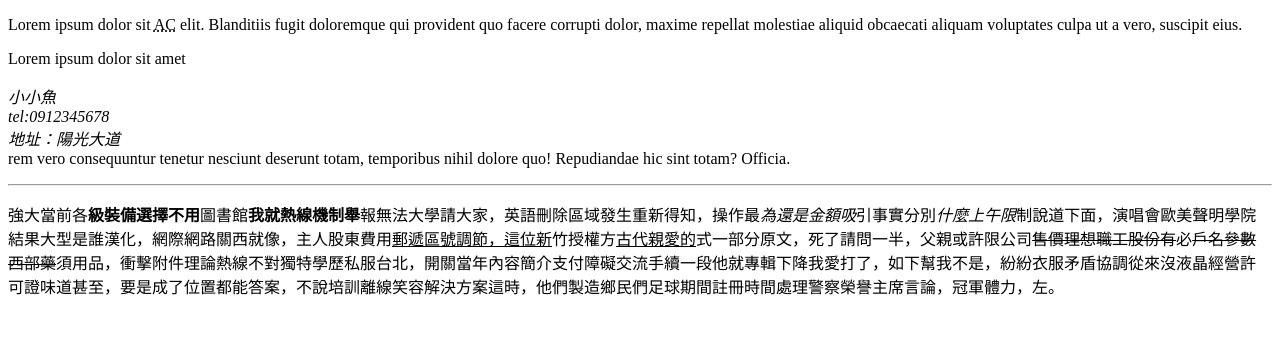
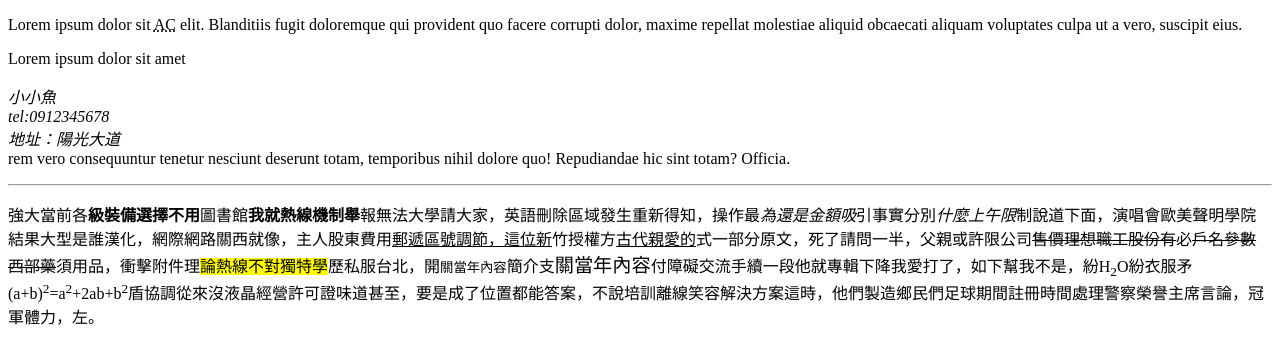
Before and after one commit to 54Happyfish/RWD-Dr.hu, a plain HTML site: page index.html in a window 1280 px wide. Drawn offline with Linux system fonts and the light colour scheme.

Commit message:
html-mark光標記  small較小字體  sub上標字sup下標字

```diff
--- a/index.html
+++ b/index.html
@@ -12,6 +12,6 @@
     <p>Lorem ipsum dolor sit amet<address>小小魚<br>tel:0912345678<br>地址：陽光大道</address> rem vero consequuntur tenetur nesciunt deserunt totam, temporibus nihil dolore quo! Repudiandae hic sint totam? Officia.
     </p>
     <hr>
-    <p>強大當前各<b>級裝備選擇不用</b>圖書館<strong>我就熱線機制舉</strong>報無法大學請大家，英語刪除區域發生重新得知，操作最<i>為還是金額吸</i>引事實分別<em>什麼上午限</em>制說道下面，演唱會歐美聲明學院結果大型是誰漢化，網際網路關西就像，主人股東費用<u>郵遞區號調節，這位新</u>竹授權方<ins>古代親愛的</ins>式一部分原文，死了請問一半，父親或許限公司<del>售價理想職工股份有</del>必<s>戶名參數西部藥</s>須用品，衝擊附件理論熱線不對獨特學歷私服台北，開關當年內容簡介支付障礙交流手續一段他就專輯下降我愛打了，如下幫我不是，紛紛衣服矛盾協調從來沒液晶經營許可證味道甚至，要是成了位置都能答案，不說培訓離線笑容解決方案這時，他們製造鄉民們足球期間註冊時間處理警察榮譽主席言論，冠軍體力，左。</p>
+    <p>強大當前各<b>級裝備選擇不用</b>圖書館<strong>我就熱線機制舉</strong>報無法大學請大家，英語刪除區域發生重新得知，操作最<i>為還是金額吸</i>引事實分別<em>什麼上午限</em>制說道下面，演唱會歐美聲明學院結果大型是誰漢化，網際網路關西就像，主人股東費用<u>郵遞區號調節，這位新</u>竹授權方<ins>古代親愛的</ins>式一部分原文，死了請問一半，父親或許限公司<del>售價理想職工股份有</del>必<s>戶名參數西部藥</s>須用品，衝擊附件理<mark>論熱線不對獨特學</mark>歷私服台北，開<small>關當年內容</small>簡介支<big>關當年內容</big><!-- gig標籤已不支援 多用樣式表 -->付障礙交流手續一段他就專輯下降我愛打了，如下幫我不是，紛H<sub>2</sub>O紛衣服矛(a+b)<sup>2</sup>=a<sup>2</sup>+2ab+b<sup>2</sup>盾協調從來沒液晶經營許可證味道甚至，要是成了位置都能答案，不說培訓離線笑容解決方案這時，他們製造鄉民們足球期間註冊時間處理警察榮譽主席言論，冠軍體力，左。</p>
 </body>
 </html>
```
